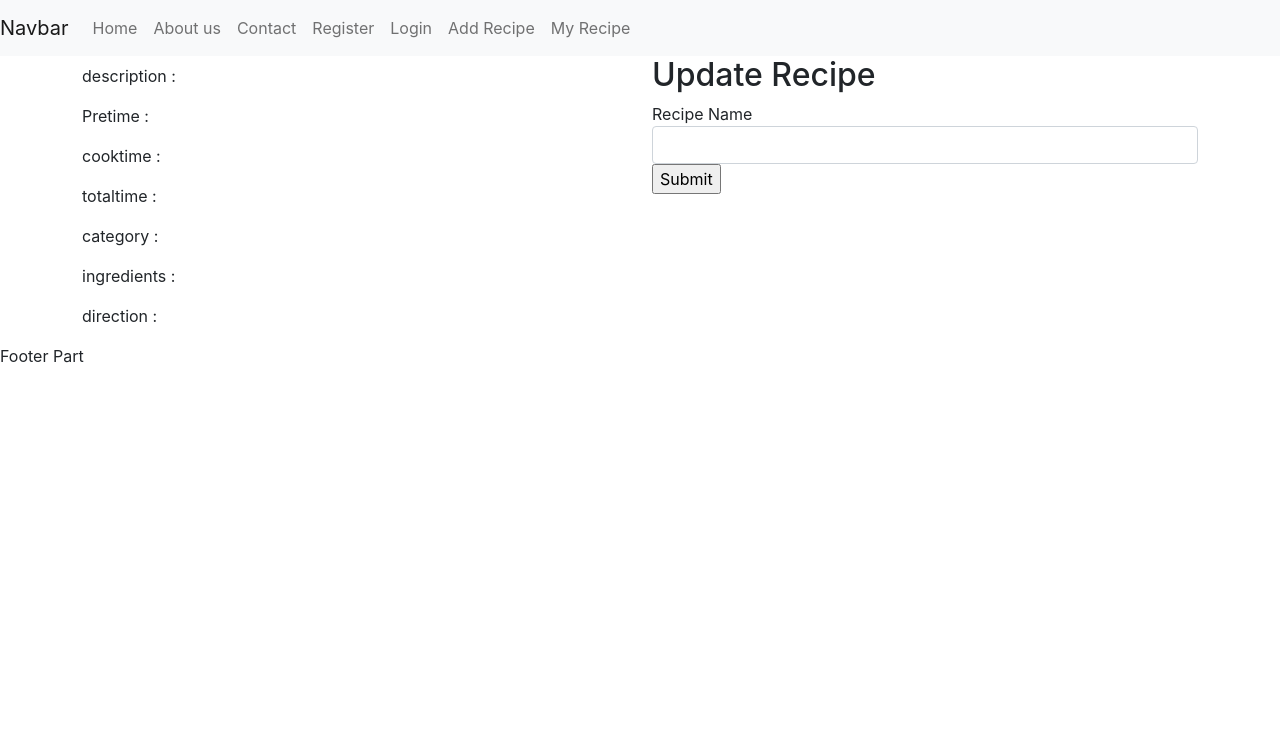
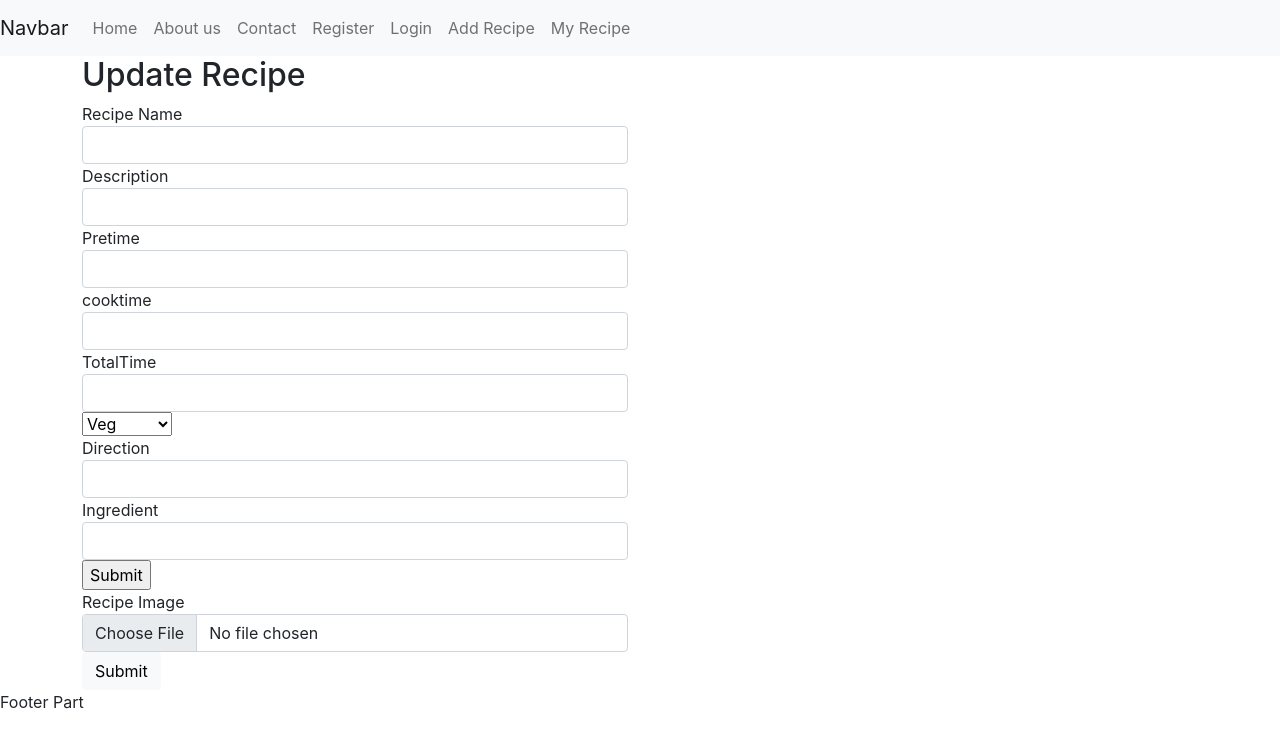
Before and after one commit to bishnusilwal/Recipe_Web_Frontend, a React (Create React App) app: page /updaterecipe/1 in a window 1280 px wide. Shown: the top 748 px of the page. Built offline with nearby package versions, Linux system fonts and the light colour scheme; no server answers.

Commit message:
update recipe successfully

```diff
--- a/package.json
+++ b/package.json
@@ -10,6 +10,7 @@
     "bootstrap": "^5.1.3",
     "react": "^17.0.2",
     "react-bootstrap": "^2.1.1",
+    "react-bootstrap-star-rating": "^3.5.5-alpha.0.3",
     "react-dom": "^17.0.2",
     "react-router-dom": "^6.2.1",
     "react-scripts": "5.0.0",
--- a/src/mycomponents/Mid.js
+++ b/src/mycomponents/Mid.js
@@ -9,6 +9,7 @@ import {Route, Routes} from 'react-router-dom';
 import Addrecipe from "./addRecipe";
 import Showrecipe from "./Showrecipe";
 import Updaterecipe from "./Updaterecipe";
+import Detailrecipe from "./RecipeDetails";
 class Mid extends Component{
     render(){
         return(
@@ -24,6 +25,7 @@ class Mid extends Component{
                    <Route path="/addrecipe" element={<Addrecipe/>} />
                    <Route path="/showrecipe" element={<Showrecipe/>} />
                    <Route path="/updaterecipe/:rid" element={<Updaterecipe/>} />
+                   <Route path="/detail/:rid" element={<Detailrecipe/>} />
 
 
                 </Routes>
--- /dev/null
+++ b/src/mycomponents/RecipeDetails.js
@@ -0,0 +1,81 @@
+import axios from "axios";
+import { useEffect, useState } from "react";
+import { useParams } from "react-router-dom";
+
+const Detailrecipe=()=>{
+    const [udata,setUdata]=useState({
+        ingredients: {
+            name: ''
+        },
+        direction: {
+            discription: ''
+        },
+        recipe: {
+            name: '',
+            Rimg:'',
+            category:'',
+            cooktime:'',
+            description:'',
+            pretime:'',
+            totaltime:''
+
+        },
+
+
+
+    });
+    const { rid } = useParams();
+    const config={
+        headers:{
+            Authorization:'Bearer '+ localStorage.getItem('token')
+        }
+    }
+            //show starting
+        useEffect(()=>{
+
+            async function getRecipe () {
+               await axios.get("http://localhost:90/recipe/one/"+rid, config)
+            .then(result=>{
+                setUdata(result.data)
+                console.log(udata);
+            })
+            .catch(e=>{
+                console.log(e)
+            })
+        }
+        getRecipe()
+        },[]);
+
+    return(
+        <div className="container">
+            <div className="">
+
+                        <div className="col-md-4">
+                        <h2>Recipe Name:{udata.recipe.name}</h2>
+                        <p>description : {udata.recipe.description}</p>
+                        <p>Pretime : {udata.recipe.pretime}</p>
+                        <p>cooktime : {udata.recipe.cooktime}</p>
+                        <p>totaltime : {udata.recipe.totaltime}</p>
+                        <p>category : {udata.recipe.category}</p>
+                        <p>ingredients : {udata.ingredients.name}</p>
+                        <p>direction : {udata.direction.discription}</p>
+                        <p>Rimg : {udata.recipe.Rimg}</p>
+                          {/* {
+
+                            udata.ingredients.map((i) => {
+                                return ( <p>{i}</p>)
+                            })
+                        }  */}
+
+
+
+
+
+
+                    </div>
+
+            </div>
+        </div>
+    )
+}
+export default Detailrecipe;;
--- a/src/mycomponents/Updaterecipe.js
+++ b/src/mycomponents/Updaterecipe.js
@@ -1,4 +1,5 @@
 import axios from "axios";
+import {DropdownButton, Dropdown} from "react-bootstrap";
 import { useEffect, useState } from "react";
 import { useParams } from "react-router-dom";
 
@@ -7,8 +8,37 @@ const Updaterecipe=()=>{
     const {rid} = useParams();
     console.log(rid)
 
-    const [myrecipe, setMyrecipe] = useState([]);
+    const [myrecipe, setMyrecipe] = useState({
+
+        ingredients: {
+            name: ''
+        },
+        direction: {
+            discription: ''
+        },
+        recipe: {
+            name: '',
+            Rimg:'',
+            category:'',
+            cooktime:'',
+            description:'',
+            pretime:'',
+            totaltime:''
+
+        },
+
+    });
     const [name, setName] = useState('');
+    const [description, setDescription] = useState('');
+    const [pretime, setPretime] = useState('');
+    const [cooktime, setCooktime] = useState('');
+    const [totaltime, setTotaltime] = useState('');
+    const [category, setCategory] = useState('');
+    const [ingredients, setIngredients] = useState('');
+    const [direction, setDirection] = useState('');
+
+
+    const [rimg,setRimg]=useState(null);
 
 
     const config ={
@@ -17,17 +47,30 @@ const Updaterecipe=()=>{
         }
     }
     useEffect(()=>{
-        axios.get("http://localhost:90/recipe/one/"+rid, config)
+        async function getRecipe() {
+            axios.get("http://localhost:90/recipe/one/"+rid, config)
         .then(result1212=>{
             console.log(result1212.data)
             setMyrecipe(result1212.data)
-            setName(result1212.data.name)
+            // setName(result1212.data.name)
 
         })
         .catch(e=>{
             /// something went wrong
         })
+        }
+        getRecipe()
     },[])
+
+    const updateimage=(e)=>{
+        e.preventDefault();
+         const recipeData=new FormData();
+        recipeData.append('recipe_image',rimg);
+        const data={rid}
+        axios.put("http://localhost:90/recipe/images/"+rid,recipeData, config)
+        .then(result=>(console.log(result.data)))
+        .catch()
+    }
 
 
 /// to update the recipe
@@ -35,11 +78,15 @@ const Updaterecipe=()=>{
        e.preventDefault();
 
        const resdata = {
-           rid, name
+           rid, name, description,pretime,cooktime,totaltime,category,direction,ingredients
        }
 
-axios.put("http://localhost:90/recipe/update", resdata, config )
+axios.put("http://localhost:90/recipe/update/"+rid, resdata, config )
    }
+   const handleSelect = (e) => {
+    setCategory(e.target.value);
+  };
+
 
 
 
@@ -47,7 +94,7 @@ axios.put("http://localhost:90/recipe/update", resdata, config )
        <div className="container">
            <div className="row">
 
-               <div className="col-md-6">
+               {/* <div className="col-md-6">
                    <h2>{myrecipe.name}</h2>
                    <p>description : {myrecipe.description}</p>
                     <p>Pretime : {myrecipe.pretime}</p>
@@ -60,7 +107,7 @@ axios.put("http://localhost:90/recipe/update", resdata, config )
                       {myrecipe.rdesc}
                    </div>
 
-               </div>
+               </div> */}
                <div className="col-md-6">
                     <h2>Update Recipe</h2>
 
@@ -68,14 +115,102 @@ axios.put("http://localhost:90/recipe/update", resdata, config )
                         <div className="form-group">
                             <label>Recipe Name</label>
                             <input type="text" className="form-control"
+                            placeholder={myrecipe.recipe.name}
                              value={name}
                              onChange={e=>{setName(e.target.value)}}
                              />
 
 
                         </div>
+                        <div className="form-group">
+                       <label>Description</label>
+                       <input type="text" className="form-control"
+                       value={description}
+                       placeholder={myrecipe.recipe.description}
+
+                       onChange={e=>{setDescription(e.target.value)}}
+                       />
+                   </div>
+                   <div className="form-group">
+                       <label>Pretime</label>
+                       <input type="text" className="form-control"
+                       value={pretime}
+                       placeholder={myrecipe.recipe.pretime}
+                       onChange={e=>{setPretime(e.target.value)}}
+                       />
+                   </div>
+                   <div className="form-group">
+                       <label>cooktime</label>
+                       <input type="text" className="form-control"
+                       value={cooktime}
+                       placeholder={myrecipe.recipe.cooktime}
+                       onChange={e=>{setCooktime(e.target.value)}}
+                       />
+                   </div>
+                   <div className="form-group">
+                       <label>TotalTime</label>
+                       <input type="text" className="form-control"
+                       value={totaltime}
+                       placeholder={myrecipe.recipe.totaltime}
+                       onChange={e=>{setTotaltime(e.target.value)}}
+                       />
+                   </div>
+                   <select name="selectList" id="selectList" onChange={handleSelect}>
+
+                      <option value="veg">Veg </option>
+                      <option value="non veg">Non-Veg</option>
+                      <option value="vegan">Vegan</option>
+                    </select>
+
+                    <div className="flex flex-row">
+                   <div className="form-group">
+                       <label>Direction</label>
+                       <input type="text" className="form-control"
+                       value={direction}
+                       placeholder={myrecipe.direction.discription}
+                       onChange={e=>{setDirection(e.target.value)}}/>
+
+                   </div>
+                   {/* <button onClick={addDirection}>add</button> */}
+                   </div>
+
+                   <div className="flex flex-row">
+                   <div className="form-group">
+                       <label>Ingredient</label>
+                       <input type="text" className="form-control"
+                       value={ingredients}
+                       placeholder={myrecipe.ingredients.name}
+                       onChange={e=>{setIngredients(e.target.value)}}/>
+
+                   </div>
+                   {/* <button onClick={addIngredients}>add</button> */}
+                   </div>
+
+
+
+
                         <input type="submit" onClick={updaterecipe} />
+
+                        <div className="form-group">
+
+<label>Recipe Image</label>
+
+<input type="file" className="form-control"
+
+accept="image/png, image/jpeg"
+onChange={e=>setRimg(e.target.files[0])}
+
+/>
+<div className="form-group">
+
+                            <input type="Submit" className="btn btn-light"
+                            onClick={updateimage}
+                            />
+                        </div>
+</div>
                     </form>
+
+
                </div>
            </div>
            </div>
--- a/src/mycomponents/addRecipe.js
+++ b/src/mycomponents/addRecipe.js
@@ -12,28 +12,38 @@ const Addrecipe=()=>{
     const [cooktime,setCooktime]=useState('');
     const [totaltime,setTotaltime]=useState('');
     const [category,setCategory]=useState('');
-    const [ingredients,setIngredients]=useState([{
-        name: ''
-    }]);
-    const [direction,setDirection]=useState([{
-        discription: ''
-    }]);
-    const [iname, setIname] = useState('');
-    const [ddiscription, setDdiscription] = useState('');
+    const [ingredients,setIngredients]=useState('');
+    const [direction,setDirection]=useState('');
+    const [rimg,setRimg]=useState(null);
+
+    const config={
+        headers:{
+            Authorization:'Bearer '+localStorage.getItem('token'),
+            "Content-Type": "multipart/form-data"
+        }
+    }
 
     const addUser=(e)=>{
         e.preventDefault();
-        const recipeData={
-            name,description,pretime,cooktime,totaltime,category,ingredients,direction
-        }
-        console.log(recipeData)
-        const config={
-            headers:{
-                Authorization:'Bearer '+localStorage.getItem('token')
-            }
-        }
-        axios.post("http://localhost:90/recipe/", recipeData,config)
+        // const recipeData={
+        //     name,description,pretime,cooktime,totaltime,category,ingredients,direction
+        // }
+
+        const recipeData=new FormData();
+        recipeData.append('name',name);
+        recipeData.append('description',description);
+        recipeData.append('pretime',pretime);
+        recipeData.append('cooktime',cooktime);
+        recipeData.append('totaltime',totaltime);
+        recipeData.append('category',category);
+        recipeData.append('ingredients',ingredients);
+        recipeData.append('direction',direction);
+        recipeData.append('recipe_image',rimg);
+
+
+        axios.post("http://localhost:90/recipe/",recipeData,config)
         .then(result111=>{
+            console.log(result111)
 
             // if(result111.data.success){
             //     setmessage('recipe inserted succesfully!!');
@@ -44,24 +54,6 @@ const Addrecipe=()=>{
         .catch();
     }
 
-    const addIngredients = (e) => {
-        e.preventDefault();
-        const item = {
-            name: iname,
-        };
-        const newItem = [item]
-        setIngredients(newItem)
-        setIname('')
-    }
-    const addDirection = (e) => {
-        e.preventDefault();
-        const item = {
-            discription: ddiscription,
-        };
-        const newItem = [item]
-        setDirection(newItem)
-        setDdiscription('')
-    }
 
     const handleSelect = (e) => {
         console.log(e.target.value);
@@ -139,11 +131,11 @@ const Addrecipe=()=>{
                    <div className="form-group">
                        <label>Direction</label>
                        <input type="text" className="form-control"
-                       value={ddiscription}
-                       onChange={e=>{setDdiscription(e.target.value)}}/>
+                       value={direction}
+                       onChange={e=>{setDirection(e.target.value)}}/>
 
                    </div>
-                   <button onClick={addDirection}>add</button>
+                   {/* <button onClick={addDirection}>add</button> */}
                    </div>
 
 
@@ -151,11 +143,22 @@ const Addrecipe=()=>{
                    <div className="form-group">
                        <label>Ingredient</label>
                        <input type="text" className="form-control"
-                       value={iname}
-                       onChange={e=>{setIname(e.target.value)}}/>
+                       value={ingredients}
+                       onChange={e=>{setIngredients(e.target.value)}}/>
 
                    </div>
-                   <button onClick={addIngredients}>add</button>
+                   {/* <button onClick={addIngredients}>add</button> */}
+                   </div>
+
+
+                   <div className="form-group">
+
+                       <label>Recipe Image</label>
+                       <input type="file" className="form-control"
+                       accept="image/png, image/jpeg"
+                       onChange={e=>setRimg(e.target.files[0])}
+
+                       />
                    </div>
 
 
```
Also changed, not shown: src/mycomponents/Showrecipe.js (+7 -4 lines), 1 other file (tests, documents, lock files or other folders).
